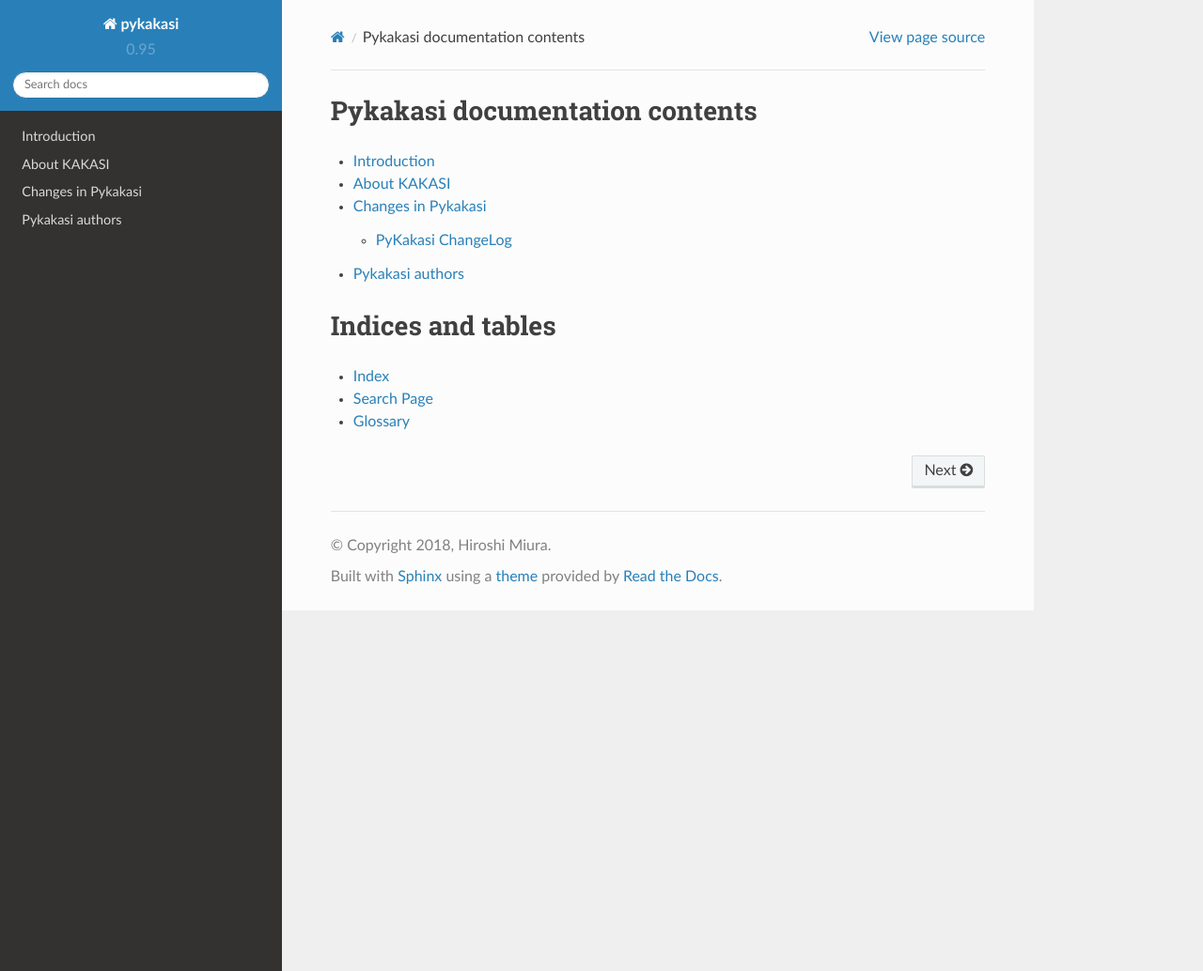
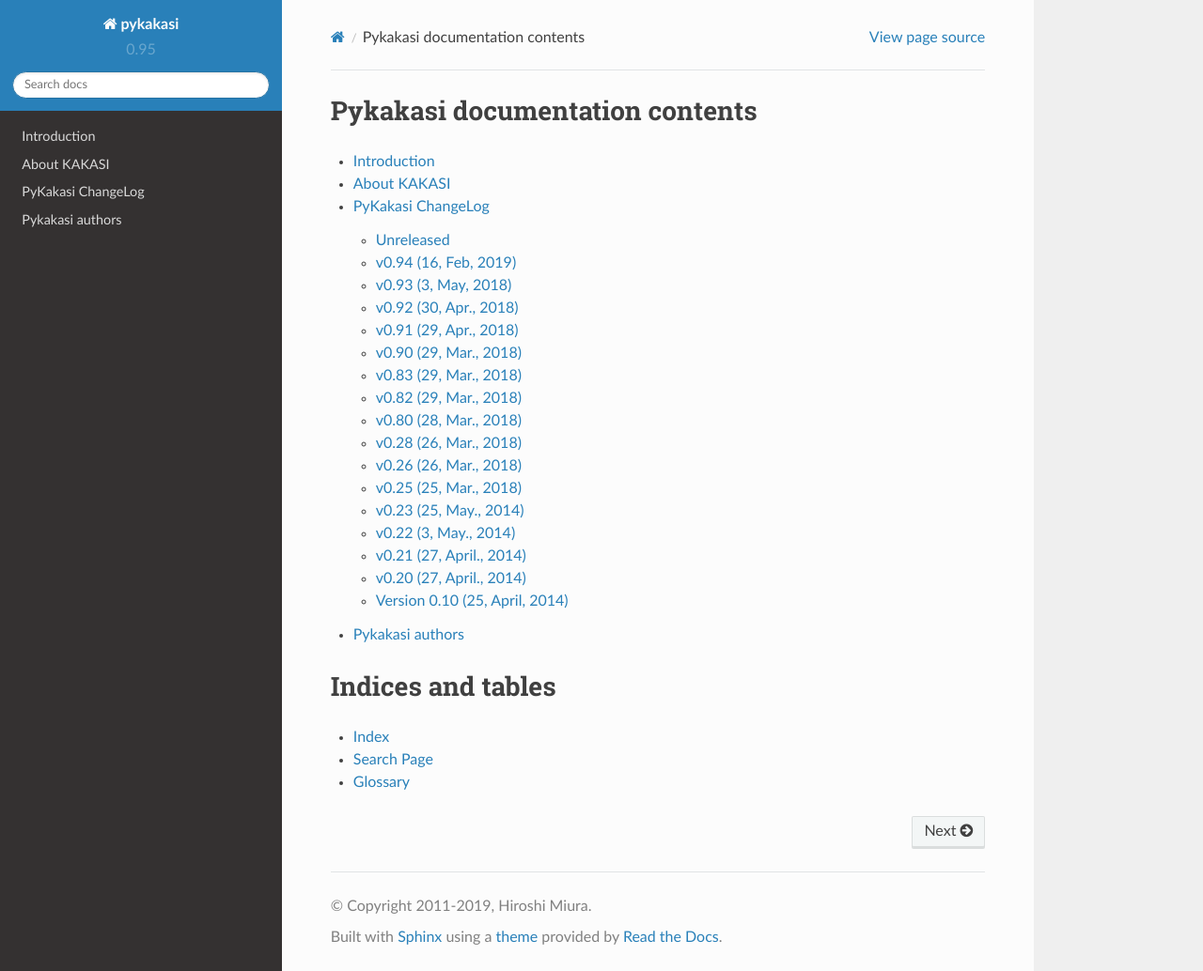
Before and after one commit to miurahr/pykakasi, a Sphinx documentation site: the page built from docs/contents.rst, in a window 1280 px wide and 1034 px high. Shown: the whole window at 94% size. Built offline with Sphinx 7.4.7 and the Read the Docs theme 2.0.0, drawn with Linux system fonts in a browser that asks for light colours.

Commit message:
docs: update changelog titles
Signed-off-by: Hiroshi Miura <miurahr@linux.com>

```diff
--- a/CHANGELOG.rst
+++ b/CHANGELOG.rst
@@ -1,6 +1,5 @@
-====================
 PyKakasi ChangeLog
-====================
+******************
 
 All notable changes to this project will be documented in this file.
 
--- a/docs/changes.rst
+++ b/docs/changes.rst
@@ -4,7 +4,4 @@
 
 .. _changes:
 
-Changes in Pykakasi
-*******************
-
 .. include:: ../CHANGELOG.rst
--- a/docs/conf.py
+++ b/docs/conf.py
@@ -20,7 +20,7 @@
 # -- Project information -----------------------------------------------------
 
 project = 'pykakasi'
-copyright = '2018, Hiroshi Miura'
+copyright = '2011-2019, Hiroshi Miura'
 author = 'Hiroshi Miura'
 
 # The short X.Y version
```
